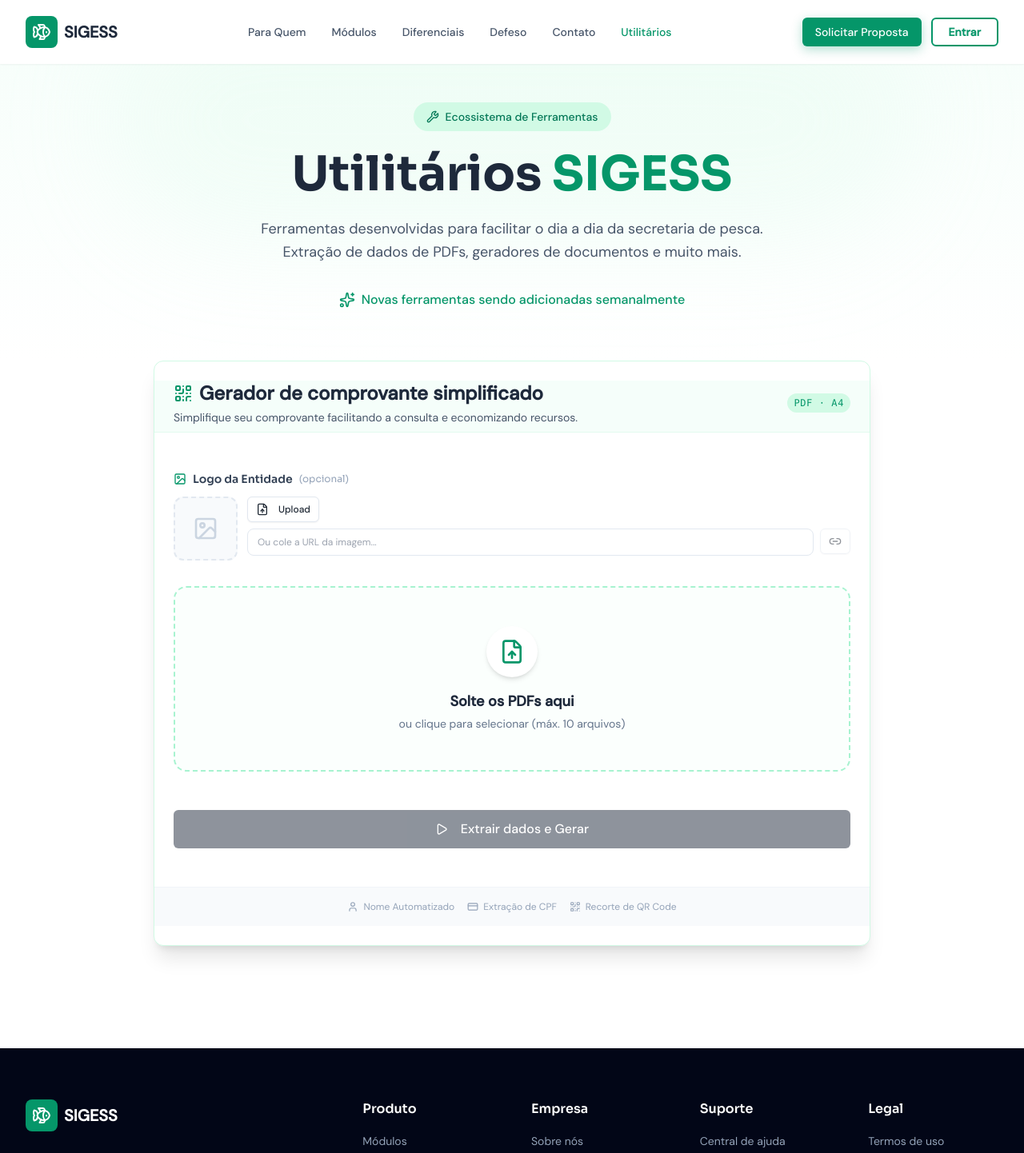
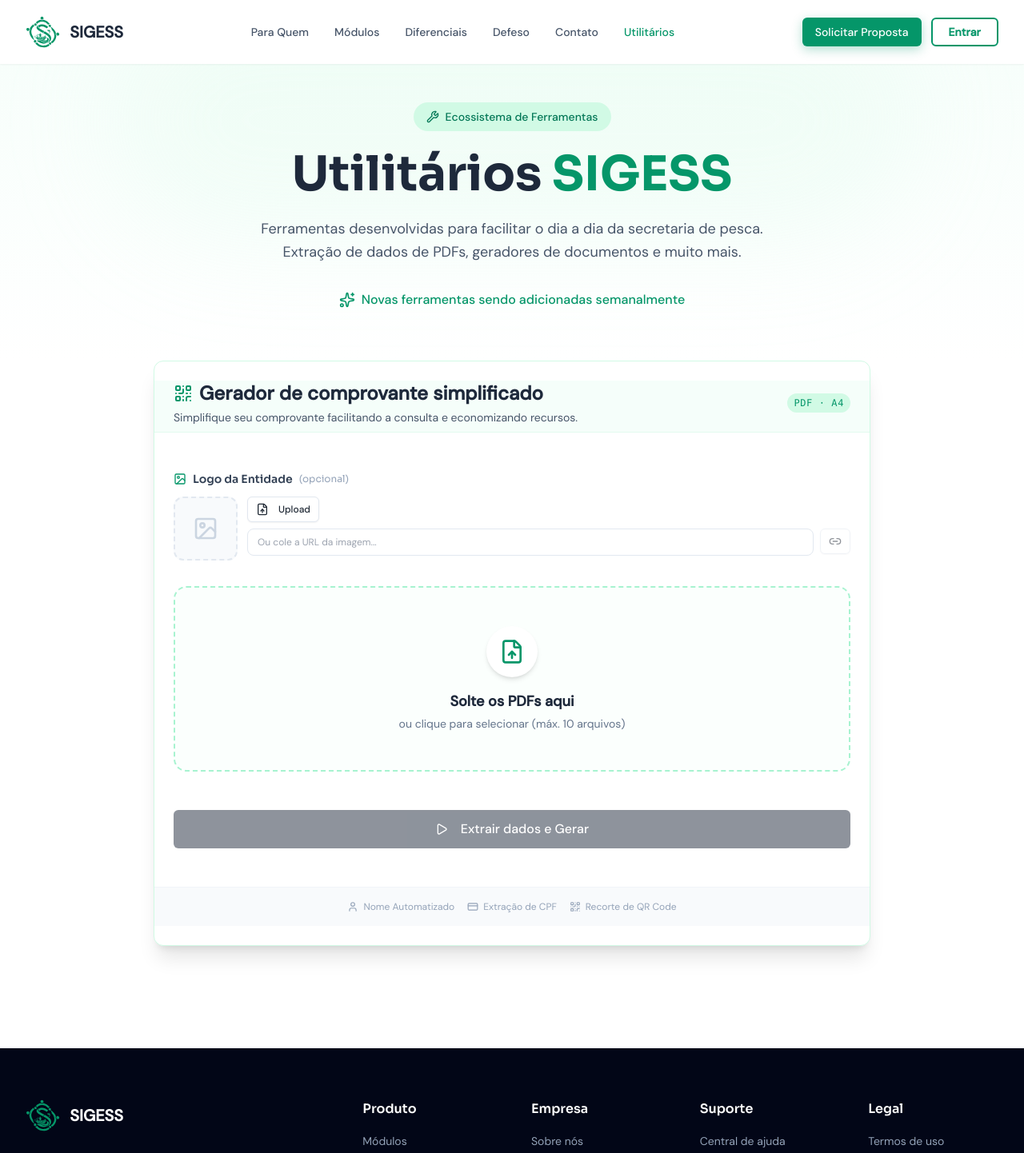
Before and after one commit to jcvb2003/SIGESS-Page, a React (Vite) app: page /utilitarios in a window 1280 px wide. Shown: the top 1442 px of the page at 80% size. Built offline with nearby package versions, Linux system fonts and the light colour scheme.

Commit message:
aprimorado fotos

```diff
--- a/index.html
+++ b/index.html
@@ -6,12 +6,13 @@
   <meta name="viewport" content="width=device-width, initial-scale=1.0" />
   <title>SIGESS - Gestão para Entidades de Pesca</title>
   <meta name="description"
-    content="Simplifique a gestão da sua entidade de pescadores. O SIGESS é um sistema de gestão de sócios com programas voltados para a atividade pesqueira." />
+    content="Simplifique a gestão da sua entidade de pescadores. O SIGESS é um sistema de gestão de sócios com programas voltados para a atividade pesqueira e controle de sindicatos, associações e colônias." />
   <link rel="preconnect" href="https://fonts.googleapis.com">
   <link rel="preconnect" href="https://fonts.gstatic.com" crossorigin>
   <link
     href="https://fonts.googleapis.com/css2?family=Sora:wght@300;400;600;700;800&family=DM+Sans:ital,opsz,wght@0,9..40,300;0,9..40,400;0,9..40,500;1,9..40,300&display=swap"
     rel="stylesheet">
+  <link rel="icon" type="image/svg+xml" href="/logo.svg" />
 </head>
 
 <body>
--- a/src/components/Navbar.tsx
+++ b/src/components/Navbar.tsx
@@ -1,5 +1,5 @@
 import { useState, useEffect } from 'react';
-import { Menu, X, Fish } from 'lucide-react';
+import { Menu, X } from 'lucide-react';
 import { Link, useLocation, useNavigate } from 'react-router-dom';
 import { Button } from '@/components/ui/button';
 
@@ -53,7 +53,7 @@
           {/* Logo */}
           <Link
             to="/"
-            className="flex items-center gap-2 group"
+            className="flex items-center gap-3 group"
             onClick={(e) => {
               if (location.pathname === '/') {
                 e.preventDefault();
@@ -61,9 +61,7 @@
               }
             }}
           >
-            <div className="w-10 h-10 rounded-lg bg-emerald-600 flex items-center justify-center group-hover:bg-emerald-700 transition-colors">
-              <Fish className="w-6 h-6 text-white" />
-            </div>
+            <img src="/logo.svg" alt="SIGESS Logo" className="h-10 w-auto group-hover:scale-105 transition-transform" />
             <span className="text-xl font-bold text-slate-800">
               SIGESS
             </span>
--- a/src/sections/Contact.tsx
+++ b/src/sections/Contact.tsx
@@ -59,7 +59,7 @@
                 Contato
               </span>
               <h2 className="text-3xl sm:text-4xl lg:text-5xl font-bold text-white mb-4">
-                Pronto para modernizar sua entidade?
+                Pronto para <span className="bg-gradient-to-r from-emerald-400 to-emerald-600 bg-clip-text text-transparent">modernizar</span> sua entidade?
               </h2>
               <p className="text-lg text-slate-300 leading-relaxed">
                 Fale conosco pelo WhatsApp ou preencha o formulário. Nossa equipe
--- a/src/sections/Extension.tsx
+++ b/src/sections/Extension.tsx
@@ -23,8 +23,8 @@
   },
   {
     icon: Zap,
-    title: 'Cadastro Automático via PesqBrasil',
-    description: 'Ao abrir a ficha de um pescador no PesqBrasil, a extensão captura todos os dados e os envia direto para o cadastro do sócio no SIGESS. Sem digitar duas vezes.',
+    title: 'Cadastro Automático via Gov.br',
+    description: 'Ao abrir a ficha de um pescador no Gov.br, a extensão captura todos os dados e os envia direto para o cadastro do sócio no SIGESS. Sem digitar duas vezes.',
   },
 ];
 
--- a/src/sections/Footer.tsx
+++ b/src/sections/Footer.tsx
@@ -1,4 +1,4 @@
-import { Fish, Mail, Phone, MapPin, Instagram, Linkedin, Facebook } from 'lucide-react';
+import { Mail, Phone, MapPin, Instagram, Linkedin, Facebook } from 'lucide-react';
 import { Link, useLocation, useNavigate } from 'react-router-dom';
 
 const footerLinks = {
@@ -52,10 +52,8 @@
         <div className="grid grid-cols-2 md:grid-cols-3 lg:grid-cols-6 gap-8 lg:gap-12">
           {/* Brand */}
           <div className="col-span-2 md:col-span-3 lg:col-span-2">
-            <Link to="/" className="flex items-center gap-2 mb-6" aria-label="SIGESS Home">
-              <div className="w-10 h-10 rounded-lg bg-emerald-600 flex items-center justify-center">
-                <Fish className="w-6 h-6 text-white" aria-hidden="true" />
-              </div>
+            <Link to="/" className="flex items-center gap-3 mb-6" aria-label="SIGESS Home">
+              <img src="/logo.svg" alt="SIGESS Logo" className="h-10 w-auto" />
               <span className="text-xl font-bold text-white">SIGESS</span>
             </Link>
             <p className="text-slate-400 mb-6 max-w-sm">
--- a/src/sections/Hero.tsx
+++ b/src/sections/Hero.tsx
@@ -1,5 +1,5 @@
 import { useEffect, useRef } from 'react';
-import { ArrowRight, CheckCircle, Fish } from 'lucide-react';
+import { ArrowRight, CheckCircle } from 'lucide-react';
 import { Button } from '@/components/ui/button';
 
 export function Hero() {
@@ -49,7 +49,7 @@
           <div className="space-y-8 animate-fade-in-up">
             {/* Badge */}
             <div className="inline-flex items-center gap-2 px-4 py-2 bg-emerald-100 text-emerald-700 rounded-full text-sm font-medium">
-              <Fish className="w-4 h-4" />
+              <img src="/logo.svg" alt="" className="w-5 h-5" />
               <span>Gestão para Pesca Artesanal</span>
             </div>
 
@@ -141,7 +141,7 @@
             <div className="absolute -top-4 -right-4 bg-emerald-600 text-white rounded-xl shadow-xl p-3 animate-float delay-300">
               <div className="flex items-center gap-2">
                 <div className="w-8 h-8 bg-white/20 rounded-lg flex items-center justify-center">
-                  <Fish className="w-4 h-4" />
+                  <img src="/logo.svg" alt="" className="w-4 h-4 brightness-0 invert" />
                 </div>
                 <div>
                   <p className="text-xs font-medium opacity-90">Defeso 2026</p>
--- a/src/sections/Modules.tsx
+++ b/src/sections/Modules.tsx
@@ -40,7 +40,7 @@
       'Garanta que nenhum pescador fique sem benefício',
       'Histórico de requerimentos',
     ],
-    image: '/images/tela-defeso.jpg',
+    image: '/images/requirements.png',
     color: 'from-emerald-500 to-emerald-600',
   },
   {
--- a/src/sections/Pricing.tsx
+++ b/src/sections/Pricing.tsx
@@ -27,7 +27,7 @@
             Investimento
           </span>
           <h2 className="text-3xl sm:text-4xl font-bold text-slate-800 mb-4">
-            Planos e contratação
+            Planos e <span className="bg-gradient-to-r from-emerald-500 to-emerald-700 bg-clip-text text-transparent">contratação</span>
           </h2>
           <p className="text-lg text-slate-600">
             Modelo de licenciamento anual por entidade. O valor é definido conforme o número de sócios cadastrados.
```
Also changed, not shown: public/images/requirements.png (added), public/logo.svg (added).
